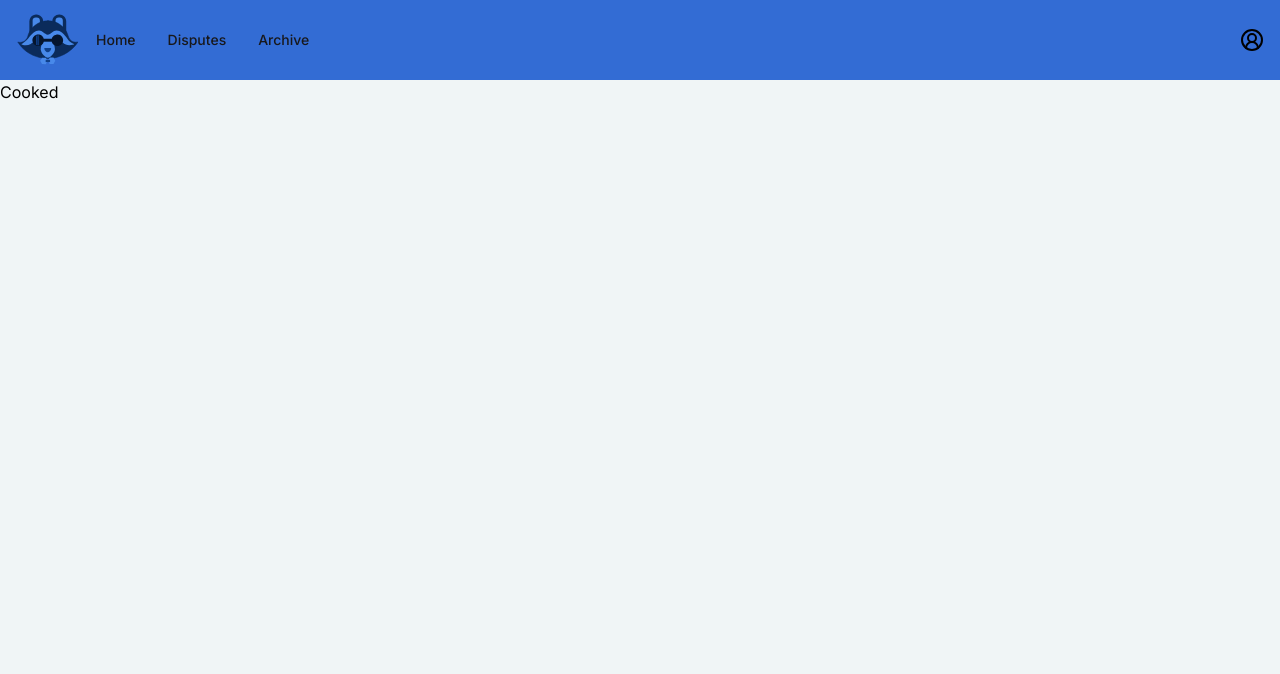
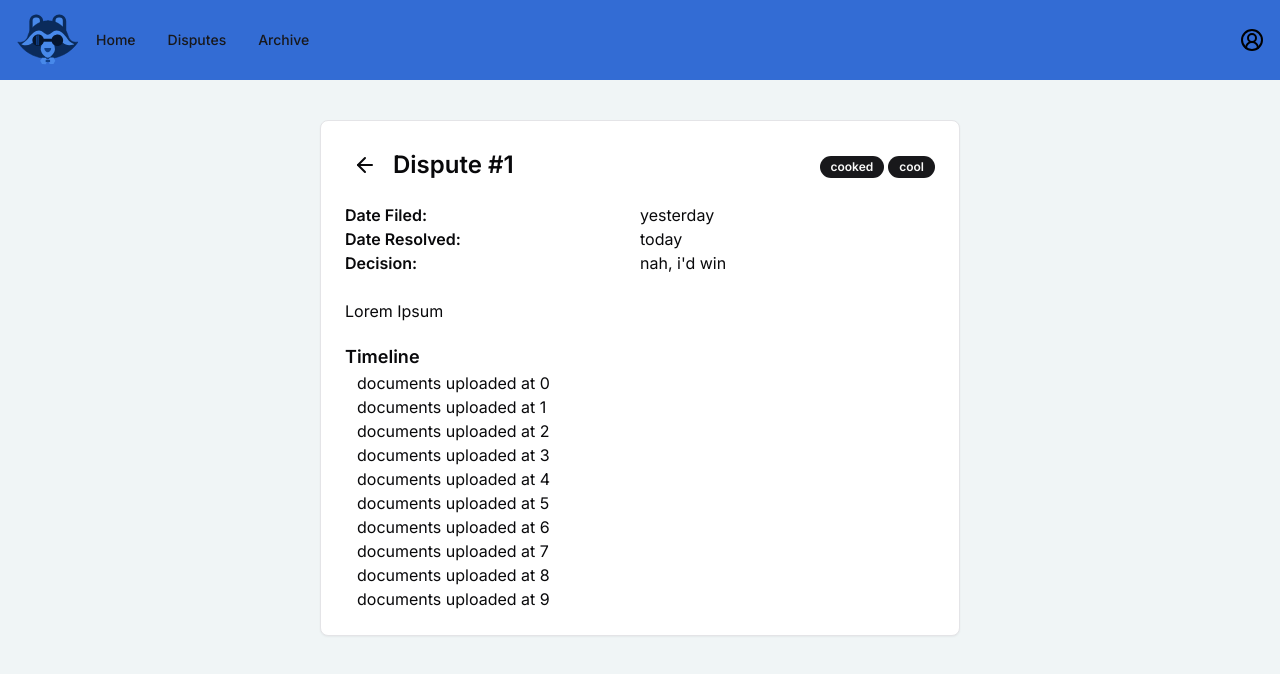
Before and after one commit to COS301-SE-2024/Dispute-Resolution-Engine, a Next.js app in the folder frontend/: page /archive/1 in a window 1280 px wide. Shown: the top 674 px of the page. Built offline with nearby package versions, Linux system fonts and the light colour scheme; no server answers.

Commit message:
feat: Add archived dispute page

```diff
--- /dev/null
+++ b/frontend/src/app/archive/[id]/client.tsx
@@ -0,0 +1,20 @@
+"use client";
+
+import { Button } from "@/components/ui/button";
+import { ArrowLeft } from "lucide-react";
+import { useRouter } from "next/navigation";
+
+export function BackButton() {
+  const router = useRouter();
+
+  return (
+    <Button
+      variant="ghost"
+      onClick={() => router.back()}
+      className="rounded-full aspect-square p-0 flex justify-center"
+      aria-label="Back"
+    >
+      <ArrowLeft />
+    </Button>
+  );
+}
--- a/frontend/src/app/archive/[id]/page.tsx
+++ b/frontend/src/app/archive/[id]/page.tsx
@@ -1,3 +1,59 @@
-export default function ArchivedPageDispute() {
-  return <h1>Cooked</h1>;
+import { Badge } from "@/components/ui/badge";
+import { Card, CardContent, CardHeader, CardTitle } from "@/components/ui/card";
+import { fetchArchivedDispute } from "@/lib/api/archive";
+import { BackButton } from "./client";
+
+function ErrorPage({ msg }: { msg: string }) {
+  return (
+    <div className="flex flex-col items-center justify-center h-full gap-5 w-2/3 mx-auto">
+      <h1 className="text-4xl font-bold tracking-wide">Oops, something went wrong :(</h1>
+      <p className="dark:text-white/50">{msg}</p>
+    </div>
+  );
 }
+
+export default async function ArchivedPageDispute({ params }: { params: { id: string } }) {
+  const { data, error } = await fetchArchivedDispute(params.id);
+  if (error || !data) {
+    return <ErrorPage msg={error} />;
+  }
+
+  return (
+    <Card variant="page" className="md:mt-10">
+      <CardHeader>
+        <div className="flex items-center flex-wrap mb-3 gap-2 ">
+          <BackButton />
+          <CardTitle className="grow">{data.title}</CardTitle>
+          <div className="space-x-1">
+            {data.category.map((cat) => (
+              <Badge key={cat}>{cat}</Badge>
+            ))}
+          </div>
+        </div>
+        <dl className="grid grid-cols-2">
+          <dt className="font-semibold">Date Filed:</dt>
+          <dd>{data.date_filed}</dd>
+
+          <dt className="font-semibold">Date Resolved:</dt>
+          <dd>{data.date_resolved}</dd>
+
+          <dt className="font-semibold">Decision:</dt>
+          <dd>{data.resolution}</dd>
+        </dl>
+      </CardHeader>
+      <CardContent>
+        <p className="mb-5">{data.summary}</p>
+        <section>
+          <h4 className="text-lg font-semibold">Timeline</h4>
+          <ol className="ml-3">
+            {data.events.map((ev) => (
+              <li key={ev.timestamp}>
+                {ev.description} at {ev.timestamp}
+              </li>
+            ))}
+          </ol>
+        </section>
+      </CardContent>
+    </Card>
+  );
+}
--- a/frontend/src/components/ui/button.tsx
+++ b/frontend/src/components/ui/button.tsx
@@ -14,7 +14,7 @@ const buttonVariants = cva(
         destructive:
           "bg-red-500 text-zinc-50 hover:bg-red-500/90 dark:bg-red-900 dark:text-zinc-50 dark:hover:bg-red-900/90",
         outline:
-          "border border-dre-200/50 bg-white hover:bg-dre-100/10 hover:text-zinc-900 dark:border-dre-300 dark:bg-dre-400/50 dark:hover:bg-dre-300/30 dark:hover:text-zinc-50",
+          "border border-dre-200/50 bg-white hover:bg-dre-100/10 hover:text-zinc-900 dark:border-dre-100/20 dark:hover:border-dre-100/40 dark:bg-transparent dark:hover:bg-dre-bg-light/10 dark:hover:text-white ",
         secondary:
           "bg-zinc-100 text-zinc-900 hover:bg-zinc-100/80 dark:bg-zinc-800 dark:text-zinc-50 dark:hover:bg-zinc-800/80",
         ghost:
```
